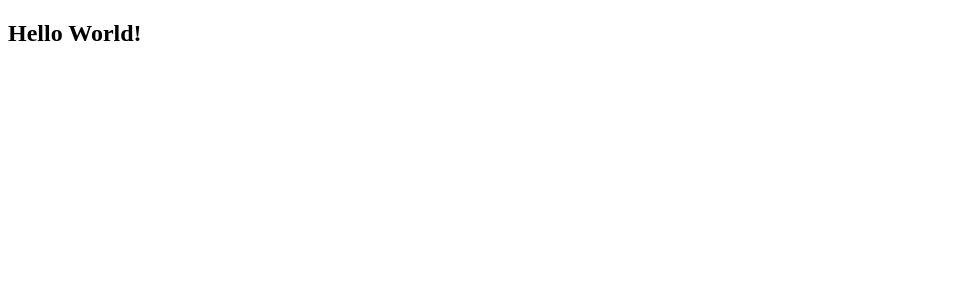
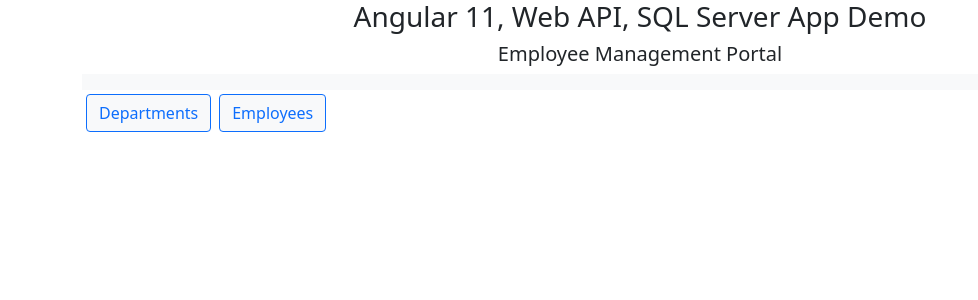
Before and after one commit to umutcanalpak/angular11, an Angular app: page / in a window 1280 px wide. Shown: the top 300 px of the page, without its empty margins (0-978 px from the left). Built offline with nearby package versions, Linux system fonts and the light colour scheme.

Commit message:
show deparment component updates

```diff
--- a/src/app/app.component.html
+++ b/src/app/app.component.html
@@ -1,5 +1,14 @@
+<div class="container">
+    <h3 class="d-flex justify-content-center">Angular 11, Web API, SQL Server App Demo</h3>
+    <h5 class="d-flex justify-content-center">Employee Management Portal</h5>
 
+    <nav class="navbar navbar-expand-sm bg-light navbar-dark"></nav>
+    <ul class="navbar-nav">
+        <li class="nav-item">
+            <button routerLink="department" class="m-1 btn btn-light btn-outline-primary" Button>Departments</button>
+            <button routerLink="employee" class="m-1 btn btn-light btn-outline-primary" Button>Employees</button>
+        </li>
+    </ul>
 
-<h2>Hello World!</h2>
-
-<router-outlet></router-outlet>
+    <router-outlet></router-outlet>
+</div>
--- a/src/app/department/show-dep/show-dep.component.ts
+++ b/src/app/department/show-dep/show-dep.component.ts
@@ -1,4 +1,5 @@
 import { Component, OnInit } from '@angular/core';
+import { SharedService } from 'src/app/shared.service';
 
 @Component({
   selector: 'app-show-dep',
@@ -7,9 +8,16 @@
 })
 export class ShowDepComponent implements OnInit {
 
-  constructor() { }
+  constructor(private service: SharedService) { }
 
   ngOnInit(): void {
+    this.refreshDepList;
   }
 
+  DepartmentList: any = [];
+  refreshDepList() {
+    this.service.getDepList().subscribe(data => {
+      this.DepartmentList = data;
+    });
+  }
 }
--- a/src/index.html
+++ b/src/index.html
@@ -1,6 +1,7 @@
 <!doctype html>
 <html lang="en">
 <head>
+  <link href="https://cdn.jsdelivr.net/npm/bootstrap@5.0.0-beta1/dist/css/bootstrap.min.css" rel="stylesheet" integrity="sha384-giJF6kkoqNQ00vy+HMDP7azOuL0xtbfIcaT9wjKHr8RbDVddVHyTfAAsrekwKmP1" crossorigin="anonymous">
   <meta charset="utf-8">
   <title>Angular11</title>
   <base href="/">
@@ -9,5 +10,6 @@
 </head>
 <body>
   <app-root></app-root>
+  <script src="https://cdn.jsdelivr.net/npm/bootstrap@5.0.0-beta1/dist/js/bootstrap.bundle.min.js" integrity="sha384-ygbV9kiqUc6oa4msXn9868pTtWMgiQaeYH7/t7LECLbyPA2x65Kgf80OJFdroafW" crossorigin="anonymous"></script>
 </body>
 </html>
```
